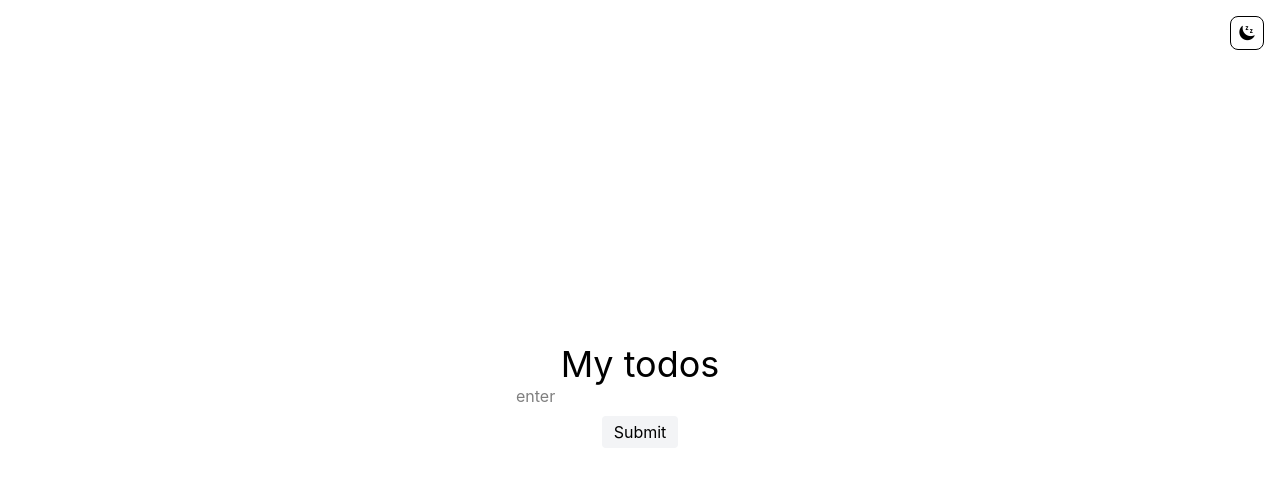
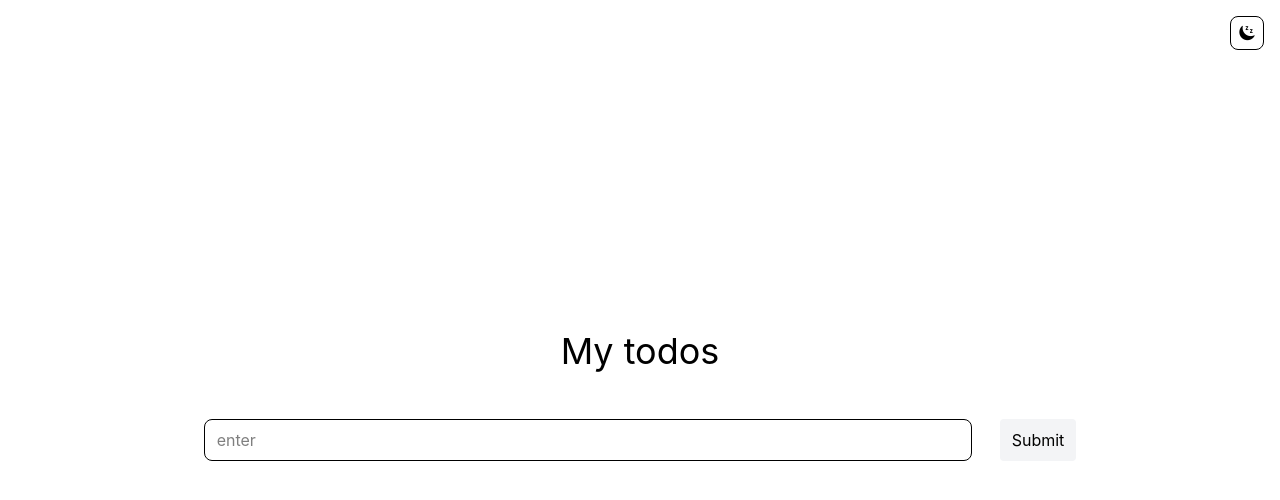
Before and after one commit to Neerrr001/learnwebdev, a React (Vite) app in the folder to-do-app/: page / in a window 1280 px wide. Shown: the top 500 px of the page. Built offline with nearby package versions, Linux system fonts and the light colour scheme.

Commit message:
improved input area UI

```diff
--- a/to-do-app/src/App.tsx
+++ b/to-do-app/src/App.tsx
@@ -17,8 +17,6 @@ function App() {
     }
   }
 
-
-
   const [screen, setScreen] = useState<"light" | "dark">("light")
   const [input, setInput] = useState<string>("")
   const [todos, setTodos] = useState<Todo[]>([])
@@ -27,11 +25,14 @@ function App() {
   const themeButton = screen === "light" ? "bg-gray-100 text-black": "bg-gray-600 text-white"
 
   return (
-    <div className={`flex flex-col justify-center items-center min-h-screen ${themeBody}`}>
+    <div className={`gap-10 flex flex-col justify-center items-center min-h-screen ${themeBody}`}>
       <DarkMode toggle={toggle} screen={screen}/>
       <h2 className='text-4xl'>My todos</h2>
+      <div className='flex gap-3'>
         <input
         type="text"
+        className='px-3 py-2 m-2 w-3xl focus:outline-none
+                   focus:ring-1 border rounded-lg'
         placeholder="enter"
         value= {input}
         onChange={(e) => setInput(e.target.value)} />
@@ -53,6 +54,7 @@ function App() {
         }>
             Submit
           </button>
+      </div>
         <ul>
           {todos.map((todo,idx) =>(
             <li key={idx}>
```
Lines whose indentation alone changed are shown as unchanged.
